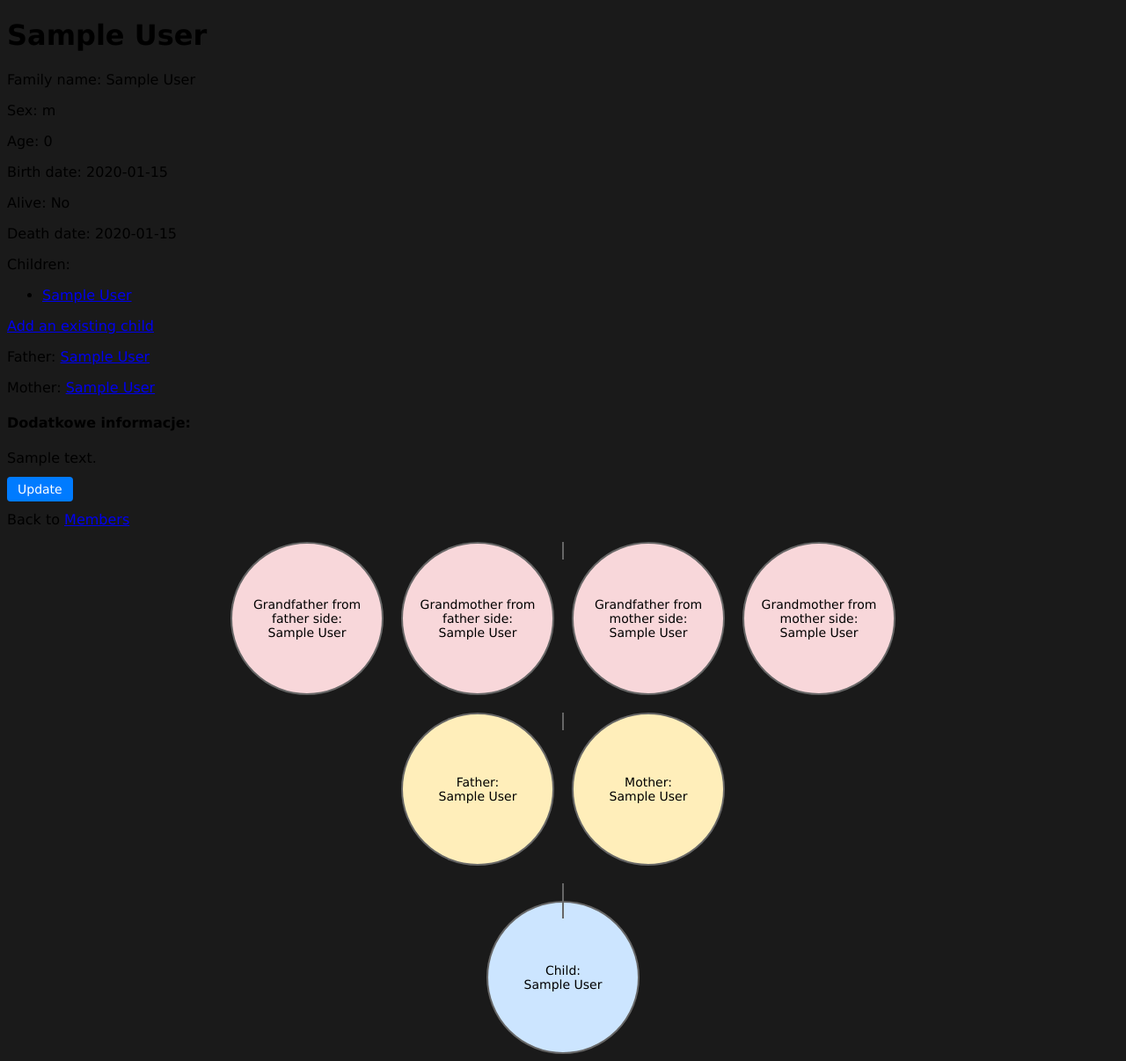
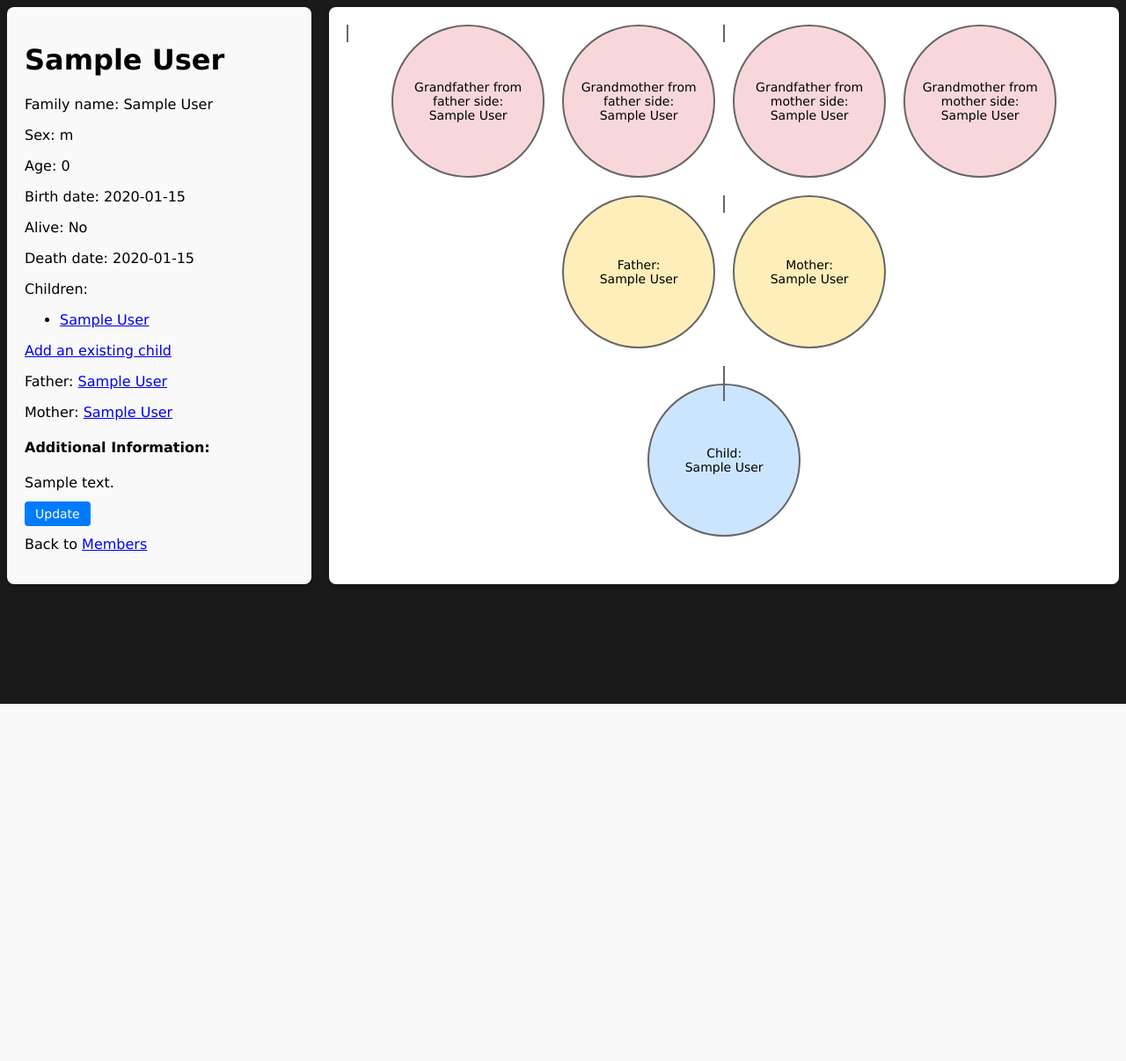
Before and after one commit to arturgorski14/FamilyTree, a Django app: page /members/1 in a window 1280 px wide. Shown: the whole page at 88% size. After the commit the page ends 800 px from the top, so only its background shows below. Run offline with Django 5.2, Linux system fonts and the light colour scheme; tables that the repository leaves empty hold one stand-in row (values such as "Sample post").

Commit message:
style: little tweaks

```diff
--- a/familly_tree/members/static/styles.css
+++ b/familly_tree/members/static/styles.css
@@ -75,17 +75,34 @@ body {
   background-color: #c7442b;
 }
 
+/* details */
+
+.content-container {
+  display: flex;
+  gap: 20px;
+}
+
+.member-details {
+  width: 25%;
+  background-color: #f9f9f9;
+  padding: 20px;
+  border-radius: 8px;
+  box-shadow: 0 4px 8px rgba(0, 0, 0, 0.1);
+}
+
 .family-tree {
-  display: flex;
-  flex-direction: column;
-  align-items: center;
-  gap: 20px;
+  width: 70%;
+  padding: 20px;
+  background-color: #ffffff;
+  border-radius: 8px;
+  box-shadow: 0 4px 8px rgba(0, 0, 0, 0.1);
 }
 
 .generation {
   display: flex;
   justify-content: center;
   gap: 20px;
+  margin-bottom: 20px;
 }
 
 .grand-ancestor, .member-parent, .member-sibling, .member-child {
--- a/familly_tree/members/templates/details.html
+++ b/familly_tree/members/templates/details.html
@@ -1,7 +1,10 @@
 {% extends "master.html" %}
 
 {% block content %}
-<h1 xmlns="http://www.w3.org/1999/html">{{ member.firstname }} {{ member.lastname }}</h1>
+<div class="content-container">
+    <!-- Left Side: Member Details -->
+    <div class="member-details">
+        <h1>{{ member.firstname }} {{ member.lastname }}</h1>
         {% if member.family_name != member.lastname %}
             <p>Family name: {{ member.family_name }}</p>
         {% endif %}
@@ -23,30 +26,30 @@
                 <li>Doesn't have any.</li>
             {% endif %}
         </ul>
-    <!-- Link to choose an existing child -->
         <a href="{% url 'members:choose_child' member.id %}">Add an existing child</a>
 
-
         {% if member.father_id %}
-        <p>Father: <a href="{% url 'members:details' member.father_id %}" >{{ member.father }}</a></p>
+            <p>Father: <a href="{% url 'members:details' member.father_id %}">{{ member.father }}</a></p>
         {% else %}
             <p>Father: Nobody remembers the father</p>
         {% endif %}
 
         {% if member.mother_id %}
-        <p>Mother: <a href="{% url 'members:details' member.mother_id %}" >{{ member.mother }}</a></p>
+            <p>Mother: <a href="{% url 'members:details' member.mother_id %}">{{ member.mother }}</a></p>
         {% else %}
             <p>Mother: Nobody remembers the mother</p>
         {% endif %}
 
         {% if member.description %}
-        <h4>Dodatkowe informacje:</h4>
+            <h4>Additional Information:</h4>
             <p>{{ member.description }}</p>
         {% endif %}
 
         {% include "edit_button.html" %}
         <p>Back to <a href="/members">Members</a></p>
+    </div>
 
+    <!-- Right Side: Family Tree -->
     <div class="family-tree">
         <div class="generation grandparents">
             <div class="grand-ancestor">
@@ -88,4 +91,5 @@
             {% endfor %}
         </div>
     </div>
+</div>
 {% endblock %}
```
Lines whose indentation alone changed are shown as unchanged.
